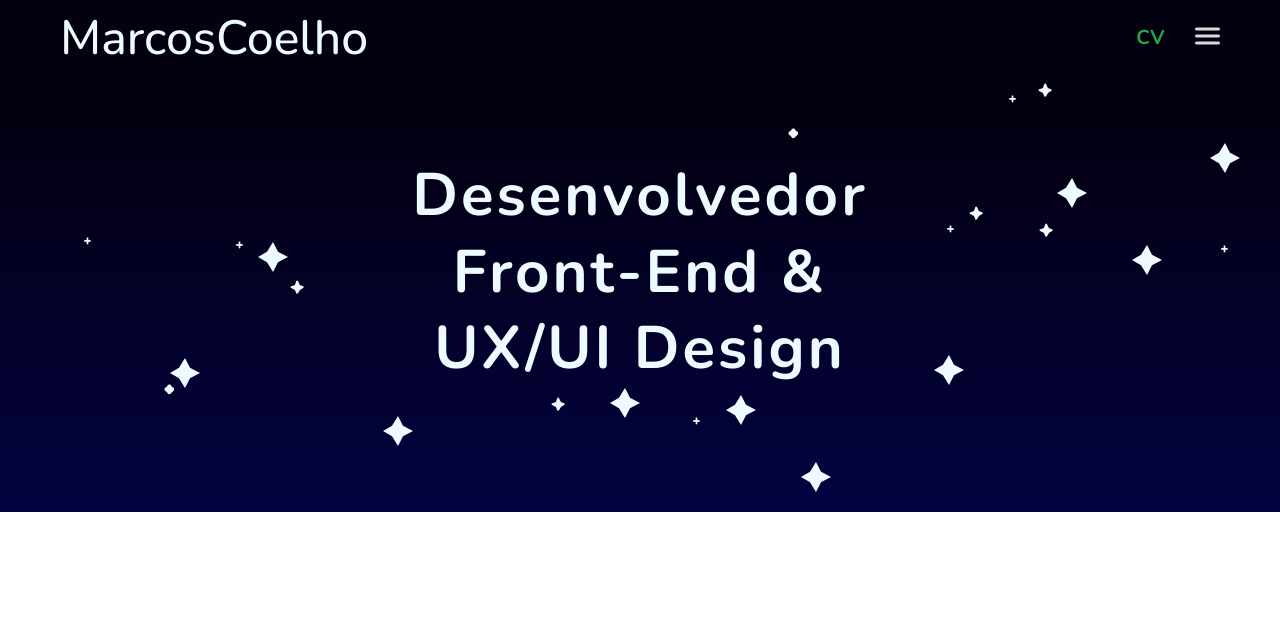
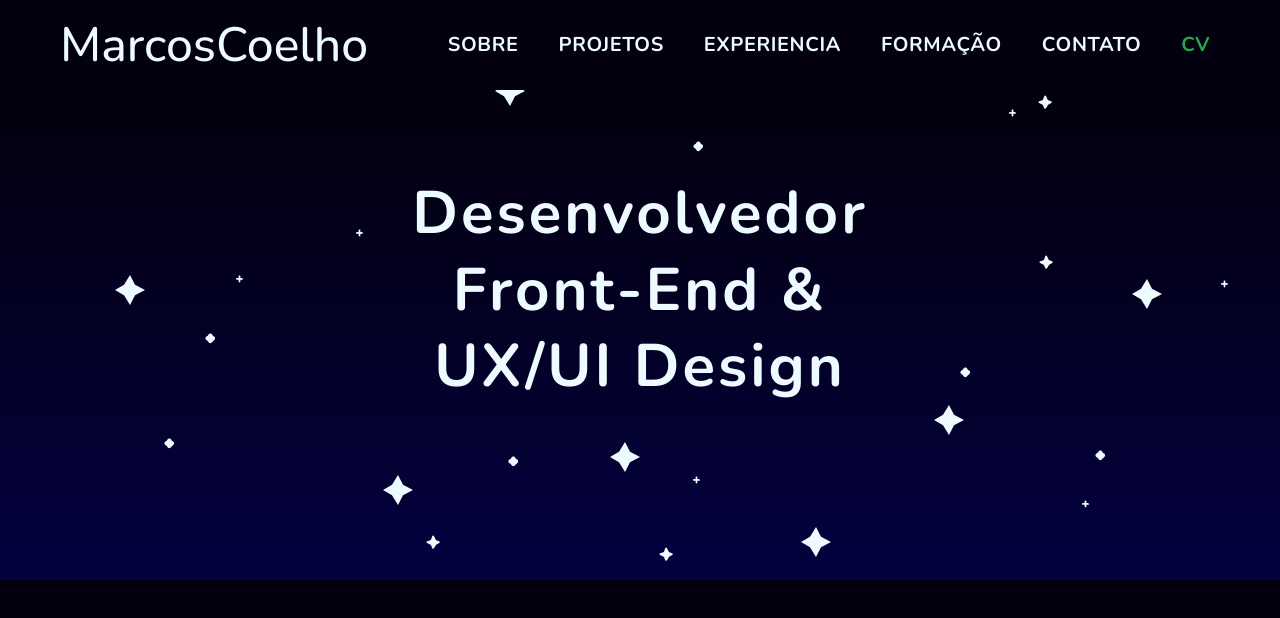
Before and after one commit to MarcosAlexandreCoelhoCampos/marcos-coelho, a React (Vite) app: page / in a window 1280 px wide. Shown: the top 618 px of the page. Built offline with nearby package versions, Linux system fonts and the light colour scheme; a web font is replaced by a local one.

Commit message:
Header adjustment

```diff
--- a/src/components/CreateStarsOnContainer/index.tsx
+++ b/src/components/CreateStarsOnContainer/index.tsx
@@ -19,6 +19,7 @@ const CreateStarsOnContainer: React.FC<CreateStarsOnContainerProps> = ({
 }) => {
   const getRandomPosition = () => {
     const boundingClientRect = containerRef.current?.getBoundingClientRect();
+    /* Trocar por porcentagem ?? */
     const maxX = boundingClientRect ? boundingClientRect.width - imgWidth : 0;
     const maxY = boundingClientRect ? boundingClientRect.height - imgHeight : 0;
 
--- a/src/components/Header/index.tsx
+++ b/src/components/Header/index.tsx
@@ -33,7 +33,7 @@ const Header: React.FC = () => {
 
   return (
     <header className={`${styles.header} ${menuNavActive && styles.active}`}>
-      <MaxWidth className={styles.MaxWidthContainer}>
+      <MaxWidth>
         <div className={styles.container}>
           <div className={styles.containerLogo}>
             <h2 className='font-logo'>MarcosCoelho</h2>
--- a/src/components/Header/style.module.scss
+++ b/src/components/Header/style.module.scss
@@ -2,9 +2,17 @@
   background-color: var(--color-primary-975);
   color: var(--color-primary-25);
   padding: 5px 0;
+  box-sizing: border-box;
   position: fixed;
   z-index: 10;
+  top: 0;
   width: 100%;
+  min-height: 5.625rem;
+
+  @media (min-width: 1200px) {
+    display: flex;
+    align-items: center;
+  }
 
   .container {
     display: flex;
@@ -18,10 +26,17 @@
         color: var(--color-tertiary-500);
         display: flex;
         align-self: center;
+        @media (min-width: 1200px) {
+          display: none;
+        }
       }
 
       .openCloseMenu {
         margin-left: 30px;
+        @media (min-width: 1200px) {
+          display: none;
+        }
+
         .closeMenu {
           height: 0px;
           width: 0px;
@@ -47,6 +62,36 @@
         width: 0px;
         overflow: hidden;
 
+        @media (min-width: 1200px) {
+          height: initial;
+          width: initial;
+          overflow: initial;
+        }
+
+        .curriculo {
+          color: var(--color-tertiary-500);
+        }
+
+        ul {
+          display: flex;
+          flex-direction: column;
+          align-items: center;
+          gap: 20px;
+
+          @media (min-width: 1200px) {
+            flex-direction: row;
+          }
+
+          a {
+            color: var(--color-primary-25);
+            font-size: 1.25rem;
+            padding: 5px 10px;
+            display: flex;
+            width: min-content;
+            white-space: nowrap;
+          }
+        }
+
         &.active {
           width: 100vw;
           overflow: visible;
@@ -57,32 +102,18 @@
           justify-content: center;
           align-items: center;
           z-index: 9;
-          ul {
-            display: flex;
-            flex-direction: column;
-            align-items: center;
-            gap: 20px;
-            a {
-              color: var(--color-primary-25);
-              font-size: 1.25rem;
-              padding: 5px 10px;
-              display: flex;
-              width: min-content;
-              white-space: nowrap;
-            }
-          }
         }
       }
     }
   }
 }
 
+@media (max-width: 1200px) {
   .header.active {
     height: 100vh;
     background-color: var(--menu-background-active-mobile);
     backdrop-filter: blur(10px);
 
-  .MaxWidthContainer {
     &::after {
       content: '';
       display: flex;
@@ -90,8 +121,11 @@
       width: 100%;
       position: absolute;
       left: 0;
+      top: 3.25rem;
+      height: 2px;
+
+      @media (min-width: 768px) {
         top: 4.75rem;
-      height: 2px;
       }
     }
 
@@ -145,3 +179,4 @@
       }
     }
   }
+}
--- a/src/pages/Home/index.tsx
+++ b/src/pages/Home/index.tsx
@@ -3,6 +3,8 @@ import Banner from './sections/Banner';
 import Head from '../../Head';
 
 const Home = () => {
+  document.body.style.backgroundColor = 'var(--color-primary-975)';
+
   return (
     <>
       <Head />
--- a/src/pages/Home/sections/Banner/style.module.scss
+++ b/src/pages/Home/sections/Banner/style.module.scss
@@ -1,6 +1,6 @@
 #homeBanner {
-  padding-top: 2rem;
   min-height: 60vh;
+  padding: 50px 0;
   display: flex;
   align-items: center;
   justify-content: center;
```
Lines whose indentation alone changed are shown as unchanged.
